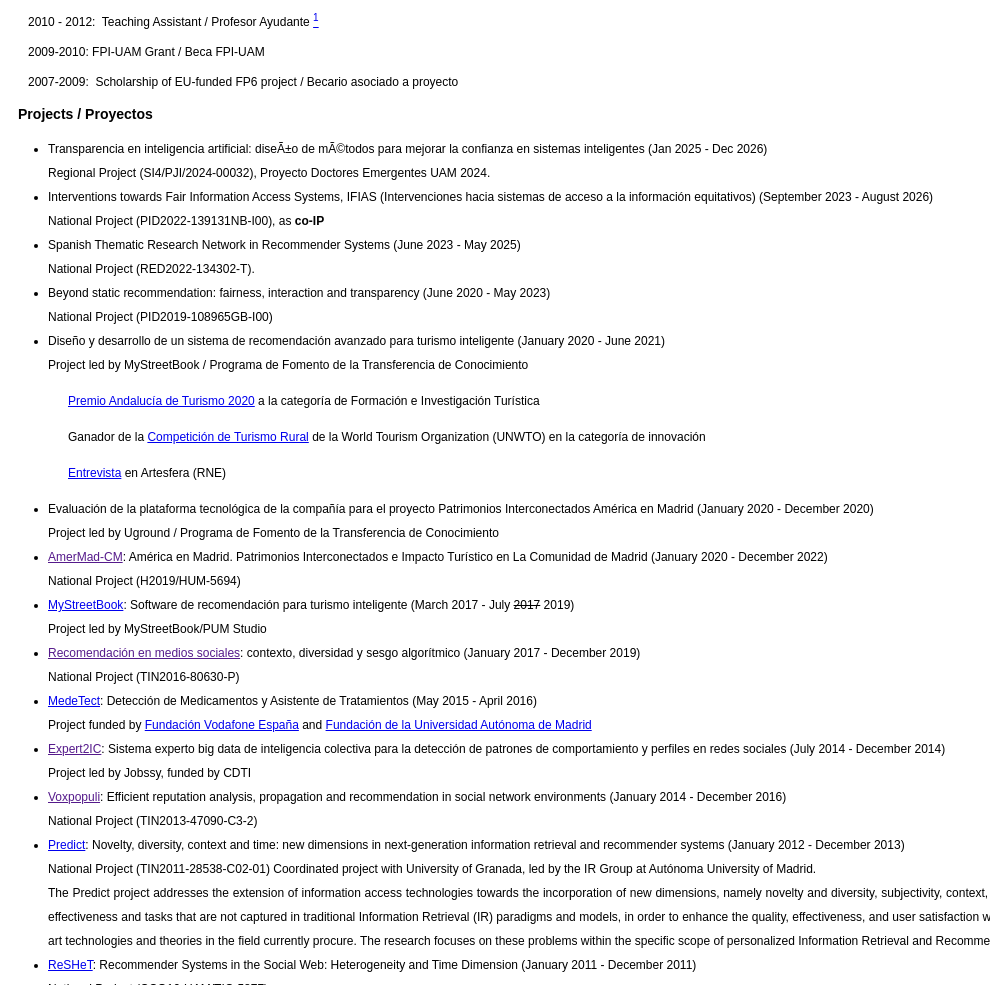
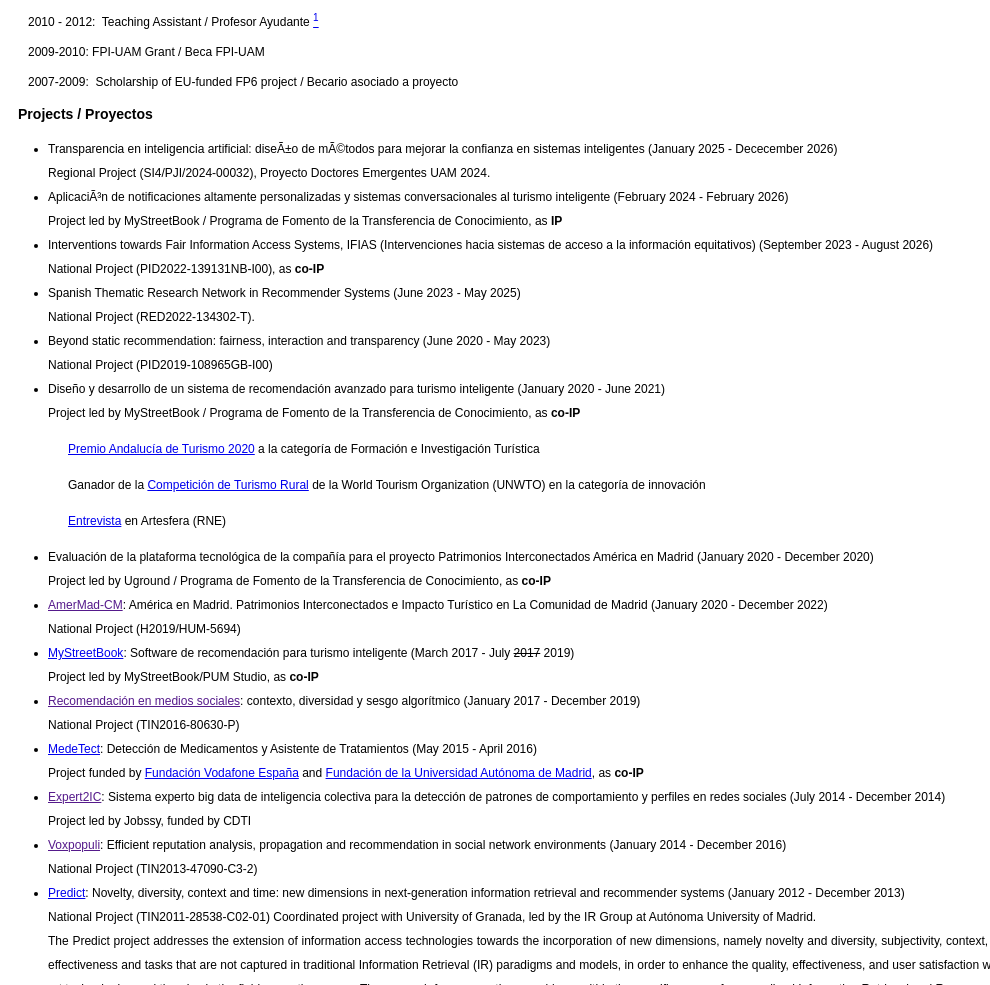
Before and after one commit to abellogin/abellogin.github.io, a plain HTML site: page index.html in a window 1280 px wide. Shown: the part 1221-2206 px from the top of the page, without its empty margins (0-990 px from the left). Drawn offline with Linux system fonts and the light colour scheme.

Commit message:
Projects updated

```diff
--- a/index.html
+++ b/index.html
@@ -76,8 +76,10 @@
 
             <p><h3>Projects / Proyectos</h3></p>
             <ul>
-                <li class="my_list">Transparencia en inteligencia artificial: diseño de métodos para mejorar la confianza en sistemas inteligentes (Jan 2025 - Dec 2026) <br>
+                <li class="my_list">Transparencia en inteligencia artificial: diseño de métodos para mejorar la confianza en sistemas inteligentes (January 2025 - Dececember 2026) <br>
                     Regional Project (SI4/PJI/2024-00032), Proyecto Doctores Emergentes UAM 2024.</li>
+                <li class="my_list">Aplicación de notificaciones altamente personalizadas y sistemas conversacionales al turismo inteligente (February 2024 - February 2026) <br>
+                    Project led by MyStreetBook / Programa de Fomento de la Transferencia de Conocimiento, as <b>IP</b></li>
                 <li class="my_list">Interventions towards Fair Information Access Systems, IFIAS (Intervenciones hacia sistemas de acceso a la informaci&oacute;n equitativos) (September 2023 - August 2026) <br>
                   National Project (PID2022-139131NB-I00), as <b>co-IP</b></li>
                 <li class="my_list">Spanish Thematic Research Network in Recommender Systems (June 2023 - May 2025) <br>
@@ -85,21 +87,21 @@
                 <li class="my_list">Beyond static recommendation: fairness, interaction and transparency (June 2020 - May 2023) <br>
                   National Project (PID2019-108965GB-I00)</li>
                 <li class="my_list">Dise&ntilde;o y desarrollo de un sistema de recomendaci&oacute;n avanzado para turismo inteligente (January 2020 - June 2021) <br>
-                  Project led by MyStreetBook / Programa de Fomento de la Transferencia de Conocimiento
+                  Project led by MyStreetBook / Programa de Fomento de la Transferencia de Conocimiento, as <b>co-IP</b>
                   <p><a target="_blank" href="https://www.europapress.es/esandalucia/sevilla/noticia-raphael-parque-minero-riotinto-museo-anis-rute-premios-andalucia-turismo-2020-20200716161950.html">Premio Andaluc&iacute;a de Turismo 2020</a> a la categor&iacute;a de Formaci&oacute;n e Investigaci&oacute;n Tur&iacute;stica</p>
                   <p>Ganador de la <a target="_blank" href="https://www.unwto.org/omt-competicion-turismo-rural">Competici&oacute;n de Turismo Rural</a> de la World Tourism Organization (UNWTO) en la categor&iacute;a de innovaci&oacute;n</p>
                   <p><a target="_blank" href="https://www.rtve.es/play/audios/artesfera/artesfera-primer-recomendador-rutas-segun-nuestros-gustos-emociones-25-02-19/5013666/">Entrevista</a> en Artesfera (RNE)</p>
                   <p></p>
                 </li>
                 <li class="my_list">Evaluaci&oacute;n de la plataforma tecnol&oacute;gica de la compa&ntilde;&iacute;a para el proyecto Patrimonios Interconectados Am&eacute;rica en Madrid (January 2020 - December 2020) <br>
-                  Project led by Uground / Programa de Fomento de la Transferencia de Conocimiento</li>
+                  Project led by Uground / Programa de Fomento de la Transferencia de Conocimiento, as <b>co-IP</b></li>
                 <li class="my_list"><a target="_blank" href="">AmerMad-CM</a>: Am&eacute;rica en Madrid. Patrimonios Interconectados e Impacto Tur&iacute;stico en La Comunidad de Madrid (January 2020 - December 2022) <br> National Project (H2019/HUM-5694)</li>
                 <li class="my_list"><a target="_blank" href="http://mystreetbook.es/">MyStreetBook</a>: Software de recomendaci&oacute;n para turismo inteligente (March 2017 - July <strike>2017</strike> 2019) <br>
-				Project led by MyStreetBook/PUM Studio</li>
+				Project led by MyStreetBook/PUM Studio, as <b>co-IP</b></li>
                 <li class="my_list"><a target="_blank" href="">Recomendaci&oacute;n en medios sociales</a>: contexto, diversidad y sesgo algor&iacute;tmico (January 2017 - December 2019) <br>
 				National Project (TIN2016-80630-P)</li>
                 <li class="my_list"><a target="_blank" href="http://www.fundacionvodafone.es/noticia/fundaci%C3%B3n-vodafone-espa%C3%B1a-y-fundaci%C3%B3n-de-la-universidad-aut%C3%B3noma-de-madrid-conceden-ayudas">MedeTect</a>: Detecci&oacute;n de Medicamentos y Asistente de Tratamientos (May 2015 - April 2016)<br>
-				Project funded by <a target="_blank" href="http://www.fundacionvodafone.es/">Fundaci&oacute;n Vodafone Espa&ntilde;a</a> and <a target="_blank" href="http://fuam.es/">Fundaci&oacute;n de la Universidad Aut&oacute;noma de Madrid</a></li>
+				Project funded by <a target="_blank" href="http://www.fundacionvodafone.es/">Fundaci&oacute;n Vodafone Espa&ntilde;a</a> and <a target="_blank" href="http://fuam.es/">Fundaci&oacute;n de la Universidad Aut&oacute;noma de Madrid</a>, as <b>co-IP</b></li>
                 <li class="my_list"><a target="_blank" href="">Expert2IC</a>: Sistema experto big data de inteligencia colectiva para la detecci&oacute;n de patrones de comportamiento y perfiles en redes sociales (July 2014 - December 2014) <br>
 				Project led by Jobssy, funded by CDTI</li>
                 <li class="my_list"><a target="_blank" href="">Voxpopuli</a>: Efficient reputation analysis, propagation and recommendation in social network environments (January 2014 - December 2016) <br>
```
